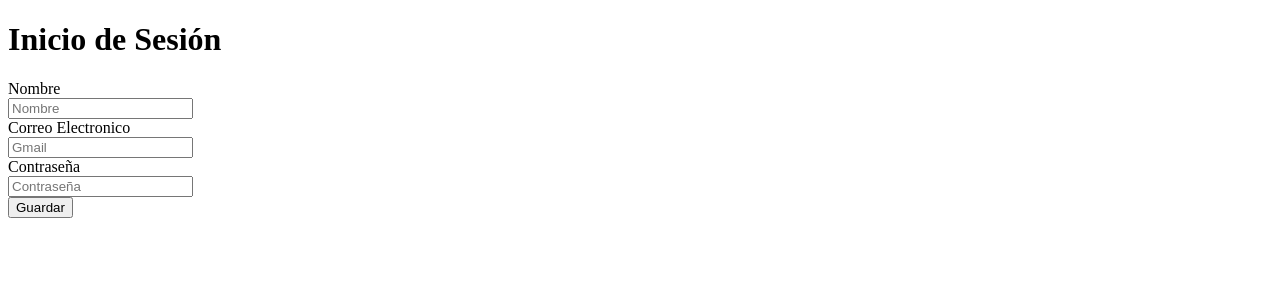
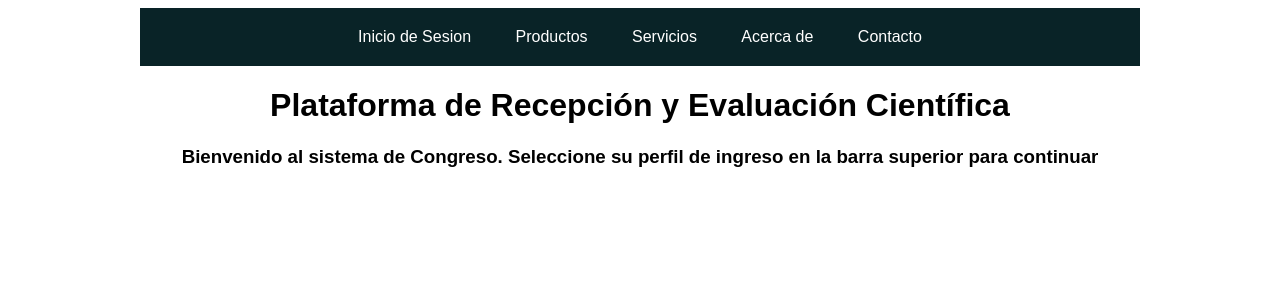
Before and after one commit to Juky-byte/Practico2-poo, a Flask app: page / in a window 1280 px wide. Shown: the top 300 px of the page. Run offline with Flask 3, Linux system fonts and the light colour scheme.

Commit message:
chore: estilos, error, index, login, modificacion clases, app y borrado de config

```diff
--- a/app.py
+++ b/app.py
@@ -1,9 +1,18 @@
-from flask import Flask, request, render_template
+from flask import Flask, request, render_template, session
 from datetime import datetime
 
 app = Flask(__name__)  #Inicializo la aplicación
-@app.route('/') #se decora con "/" indicando que va a estar ligada a la ruta raíz
-def index(): #Esto es una vista
+app.config.from_pyfile('config.py')
+
+#from gestor import GestorDB
+#gestor = GestorDB()
+
+@app.route('/')
+def menu():
+    return render_template('index.html')
+
+@app.route('/login') #se decora con "/" indicando que va a estar ligada a la ruta raíz
+def login(): #Esto es una vista
     #return "Todavía no hay nada..."
     return render_template('login.html')  #va la plantilla que va estar ubicada en Html
 
@@ -11,9 +20,12 @@ def index(): #Esto es una vista
 def bienvenida():
     resultado = ""
     if request.method == 'POST':
-        if request.form['nombre'] and request.form['email'] and request.form['password']:
+        if request.form['nombre'] and request.form['email'] and request.form['password'] and request.form['rol']:
             datosf = request.form
-            resultado = render_template('bienvenida.html', datos = datosf, hora = datetime.now().hour)
+            if request.form['rol'] == 'evaluador':
+                resultado = render_template('bienvenida.html', datos = datosf, hora = datetime.now().hour) #CAMBIAR A LO QUE DEBE A HACER
+            elif request.form['rol'] == 'organizador':
+                resultado = render_template('bienvenida.html', datos = datosf, hora = datetime.now().hour) #CAMBIAR A LO QUE DEBE A HACER
         else:
             resultado = render_template('login.html')
     else:
@@ -22,4 +34,5 @@ def bienvenida():
 
 if __name__ == '__main__':
     with app.app_context(): #le digo a python que actúe como si la app estuviera corriendo(realmente no lo hace)
+        #gestor.crearDB()
         app.run(debug = True,port = 5000) #Se ejecuta la aplicación, "debug" por defecto es False, puerto 5000 (se puede modificar)
--- a/models/class_asignacion.py
+++ b/models/class_asignacion.py
@@ -8,8 +8,8 @@ db = SQLAlchemy(app)
 class Asignacion(db.Model):
     __tablename__ = 'asignaciones'
     id = db.Column(db.Integer, primary_key = True)
-    trabajo_id = db.Column(db.Integer, db.ForeignKey('trabajos.id'), nullable = False)
-    evaluador_id = db.Column(db.Integer, db.ForeignKey('evaluadores.id'), nullable = False)
+    trabajo_id = db.Column(db.Integer, db.ForeignKey('trabajos.id'), nullable = False) #clave foranea
+    evaluador_id = db.Column(db.Integer, db.ForeignKey('evaluadores.id'), nullable = False) #clave foranea
     valoracion = db.Column(db.Integer, nullable = True)
     comentarios = db.Column(db.Text, nullable = True)
     fecha_evaluacion = db.Column(db.DateTime, nullable = True)
--- /dev/null
+++ b/static/css/estilos.css
@@ -0,0 +1,30 @@
+body{
+    font-family: Arial, Helvetica;
+    background: #ffffff;
+    text-align: center;
+}
+
+.menu{
+    list-style: none;
+    padding: 0;
+    background: #092327;
+    width: 90%;
+    max-width: 1000px;
+    margin: auto;
+}
+
+.menu li a{
+    text-decoration: none;
+    color: white;
+    padding: 20px;
+    display: block;
+}
+
+.menu li{
+    display: inline-block;
+    text-align: center;
+}
+
+.menu li a:hover{
+    background: #ef8354;
+}
--- /dev/null
+++ b/templates/index.html
@@ -0,0 +1,19 @@
+<!DOCTYPE html>
+<html>
+    <head>
+        <meta charset = "UTF-8">
+        <title>Menu de Navegacion con Listas</title>
+        <link rel = "stylesheet" type = "text/css" href = "static/css/estilos.css"> <!-- Diapositiva 35 hay otro metodo-->
+    </head>
+    <body>
+        <ul class = "menu">
+            <li><a href = "/login">Inicio de Sesion</a></li>
+            <li><a href = "#">Productos</a></li>
+            <li><a href = "#">Servicios</a></li>
+            <li><a href = "#">Acerca de</a></li>
+            <li><a href = "#">Contacto</a></li>
+        </ul>
+        <h1>  Plataforma de Recepción y Evaluación Científica <h1>
+        <h3> Bienvenido al sistema de Congreso. Seleccione su perfil de ingreso en la barra superior para continuar </h3>
+    </body>
+</html>
--- a/templates/login.html
+++ b/templates/login.html
@@ -1,20 +1,38 @@
 <!DOCTYPE html>
-<html lang="en">
+<html lang = "es">
 <head>
-        <title>Usuario</title> <!-- titulo que aparece en la pestaña -->
+    <meta charset = "UTF-8">
+    <title>Iniciar Sesión</title> <!-- titulo que aparece en la pestaña -->
 </head>
 <body>
-        <h1>Inicio de Sesión</h1>
+    <h2>Formulario de Inicio de Sesión</h2>
     <!--Esto es un Comentario que no se ve en la aplicación web, pero si en el codigo fuente, ojo!-->
-        <form action = "http://localhost:5000/bienvenida" method = "post"> <!-- get(defecto) se ven los datos en la url, post pasa lo contrario, usar siempre post! -->
-            <label for = "nombre">Nombre</label><br> <!-- label define las etiquetas -->
-            <input type = "text" name="nombre" placeholder = "Nombre"/><br> <!-- input son los cuadros para ingresar textos por ejemplo -->
-            <label for = "email">Correo Electronico</label><br>
-            <input type = "text" name="email" placeholder = "Gmail"/><br> <!-- name es para identificar esos cuadros -->
-            <label for = "password">Contraseña</label><br> <!-- br es un salto de línea -->
-            <input type = "password" name="password" placeholder = "Contraseña"/><br> <!--"placeholder" es contenido que sale por defecto(sin que se escriba nada aún) -->
-            <input type = "submit" value = "Guardar"/> <!-- submit hace que el contenido que se ingresó vaya al servidor -->
-                <br><br>
+    <form action = "/bienvenida" method = "POST"> <!-- get(defecto) se ven los datos en la url, post pasa lo contrario, usar siempre post! -->
+        <div>
+            <label for = "nombre">Nombre de Usuario:</label> <!-- label define las etiquetas -->
+            <input type = "text" id = "nombre" name = "nombre" placeholder="Nombre de Usuario"> <!-- input son los cuadros para ingresar textos por ejemplo -->
+        </div>
+        <br>
+        <div>
+            <label for = "email">Correo Electrónico:</label>
+            <input type = "email" id = "email" name = "email" placeholder = "Gmail"> <!-- name es para identificar esos cuadros -->
+        </div>
+        <br> <!-- br es un salto de línea -->
+        <div>
+            <label for="password">Contraseña:</label>
+            <input type="password" id="password" name="password" placeholder = "Contraseña"> <!--"placeholder" es contenido que sale por defecto(sin que se escriba nada aún) -->
+        </div>
+        <br>
+        <div>
+            <label for = "rol">Iniciar sesión como:</label>
+            <select id = "rol" name = "rol" required>
+                <option value = "" disabled selected>Selecciona tu rol...</option>
+                <option value = "evaluador">Evaluador</option>
+                <option value = "organizador">Organizador</option>
+            </select>
+        </div>
+        <br>
+        <button type = "submit">Ingresar</button> <!-- submit hace que el contenido que se ingresó vaya al servidor -->
     </form>
 </body>
 </html>
```
Also changed, not shown: models/class_evaluador.py (+11 -8 lines), models/class_organizador.py (+8 -5 lines), models/class_trabajo.py (+11 -11 lines), templates/error.html (added, +15 -0 lines), 1 other file. Lines whose indentation alone changed are shown as unchanged.
